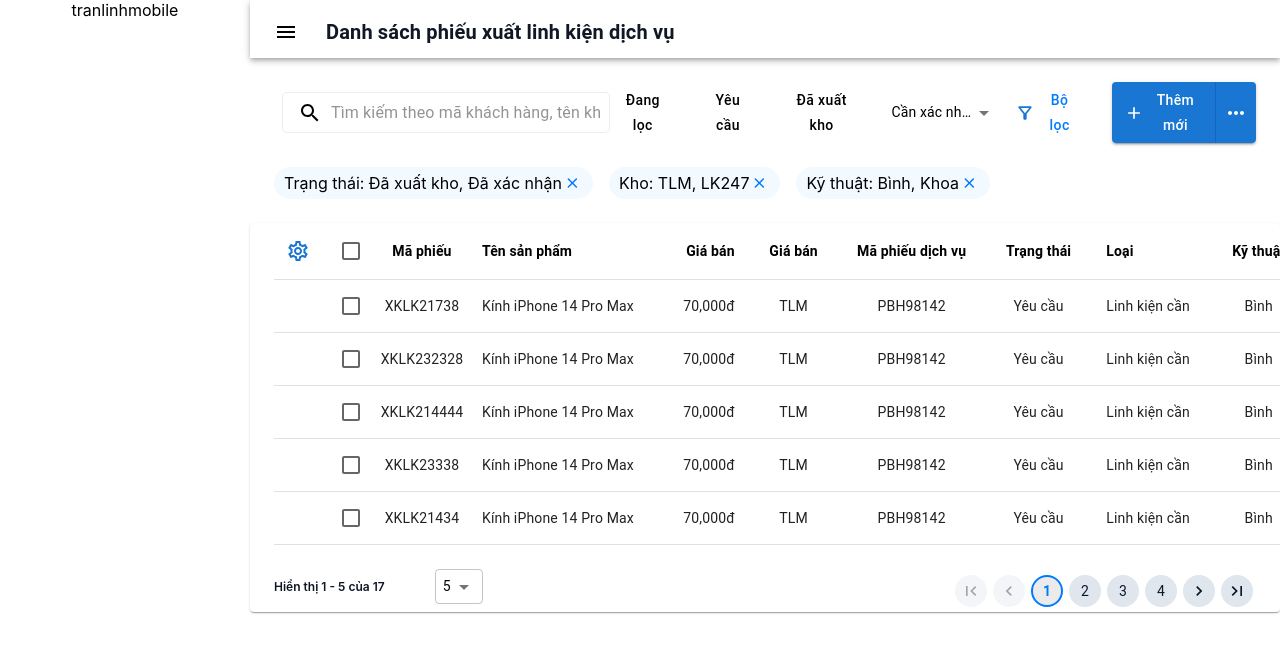
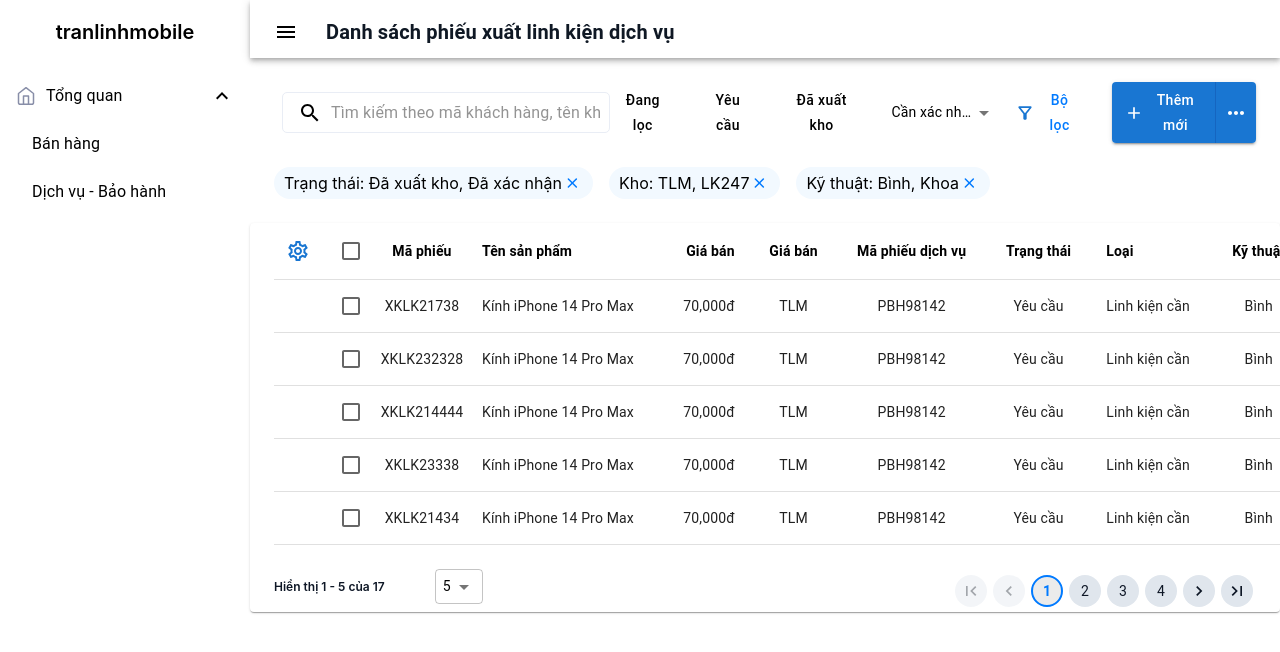
Before and after one commit to locnguyen147/demo-react-app, a React (Create React App) app: page / in a window 1280 px wide. Both pictures are taken after a click on the button 36 px from the left and 32 px from the top of the page. Shown: the top 652 px of the page. Built offline with nearby package versions, Linux system fonts and the light colour scheme.

Commit message:
add listmenu in sidebar

```diff
--- a/src/components/Layout/LayoutMain.js
+++ b/src/components/Layout/LayoutMain.js
@@ -1,6 +1,12 @@
 import React from 'react'
-import {Box} from '@mui/material';
+import {Box, Collapse, List, ListItemButton, ListItemIcon, ListItemText, Table, TableBody, TableCell, TableRow} from '@mui/material';
 import {AppBarHeader} from '../../components/AppBar'
+import InboxIcon from '@mui/icons-material/MoveToInbox';
+import ExpandLess from '@mui/icons-material/ExpandLess';
+import ExpandMore from '@mui/icons-material/ExpandMore';
+import StarBorder from '@mui/icons-material/StarBorder';
+import iconHouse from '../../assets/icons/iconHouse.svg'
+import iconArrowDown from '../../assets/icons/iconArrowDown.svg'
 /**
 * @author
 * @function LayoutMain
@@ -9,15 +15,68 @@ import {AppBarHeader} from '../../components/AppBar'
 export const LayoutMain = (props) => {
   const [openSideBar, setOpenSideBar] = React.useState(false)
 
+  const [open, setOpen] = React.useState(true);
 
+  const handleClick = () => {
+    setOpen(!open);
+  };
   return (
     <Box display={'flex'} width={'100%'}>
       <Box minWidth={250} display={openSideBar ? 'block' : 'none'}>
-      tranlinhmobile
-        {/* <SideBar anchor={'left'} openSideBar={openSideBar}/> */}
+        <p style={{
+          color: 'black',
+          fontSize: '20px',
+          fontWeight: '600',
+        }}>tranlinhmobile</p>
+        {/* <Table>
+          <TableBody>
+            <TableCell>
+              <TableRow sx={{display: 'flex', alignItems: 'center', justifyContent:'space-between'}}>
+                <div style={{display:'flex'}}>
+                  <img src={iconHouse} alt='' />
+                  <div style={{
+                    color:'black',
+                    fontSize:'14px',
+                    fontWeight:'600',
+                    marginLeft:'15px'
+                  }}>Tổng quan</div>
+                </div>
+                <img src={iconArrowDown} alt='' />
+              </TableRow>
+            </TableCell>
+          </TableBody>
+        </Table> */}
+
+        <List>
+          <ListItemButton onClick={handleClick}>
+            <ListItemIcon sx={{
+              minWidth: '30px'
+            }}>
+              <img src={iconHouse} alt='' />
+            </ListItemIcon>
+            <ListItemText primary="Tổng quan" />
+            {open ? <ExpandLess /> : <ExpandMore />}
+          </ListItemButton>
+          <Collapse in={open} timeout="auto" unmountOnExit>
+            <List component="div" disablePadding>
+              <ListItemButton sx={{pl: 4}}>
+                {/* <ListItemIcon>
+                  <StarBorder />
+                </ListItemIcon> */}
+                <ListItemText primary="Bán hàng" />
+              </ListItemButton>
+              <ListItemButton sx={{pl: 4}}>
+                {/* <ListItemIcon>
+                  <StarBorder />
+                </ListItemIcon> */}
+                <ListItemText primary="Dịch vụ - Bảo hành" />
+              </ListItemButton>
+            </List>
+          </Collapse>
+        </List>
       </Box>
       <Box width={'100%'}>
-        <AppBarHeader openSideBar={openSideBar} setOpenSideBar={setOpenSideBar}/>
+        <AppBarHeader openSideBar={openSideBar} setOpenSideBar={setOpenSideBar} />
         {props.children}
       </Box>
     </Box>
```
Also changed, not shown: src/assets/icons/iconArrowDown.svg (added), src/assets/icons/iconHouse.svg (added), src/components/DrawerFilter/DrawerFilter.js (added).
